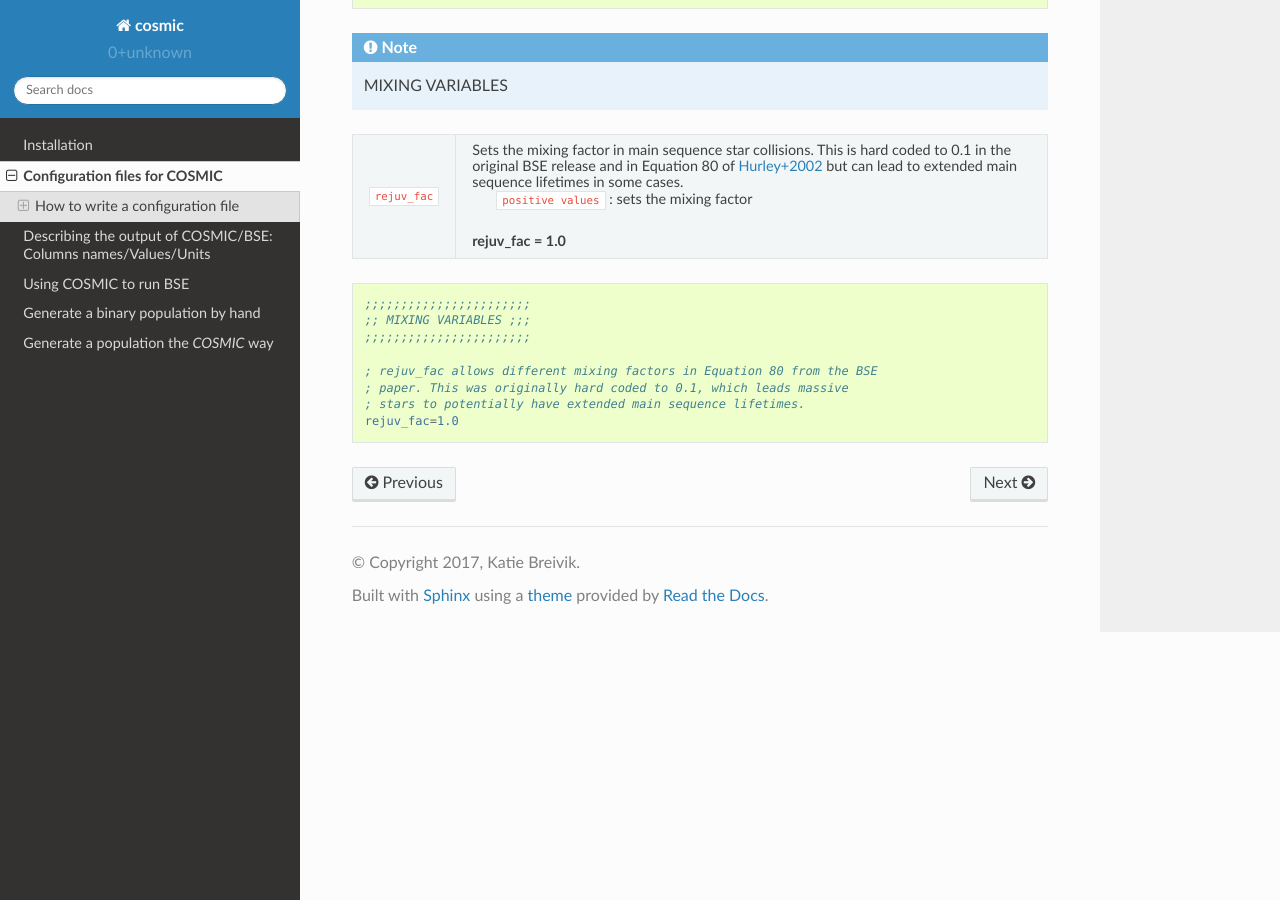
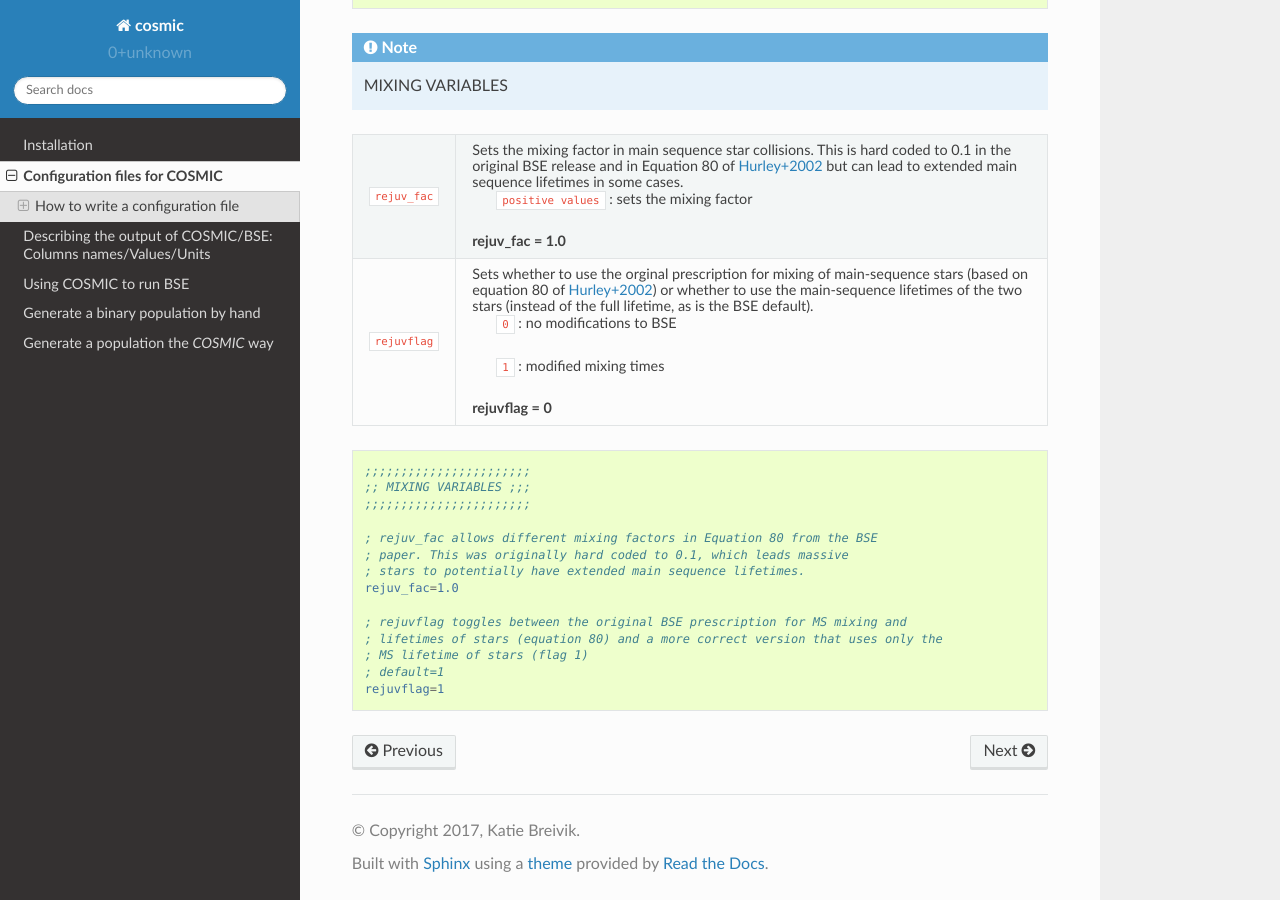
Before and after one commit to COSMIC-PopSynth/COSMIC, a Sphinx documentation site: the page built from docs/inifile/index.rst, in a window 1280 px wide and 900 px high, scrolled down 16194 px. Built offline with Sphinx 7.4.7 and the Read the Docs theme 2.0.0, drawn with Linux system fonts in a browser that asks for light colours; formulas are drawn with MathJax 3.

Commit message:
added new flag to use different mixing prescirptions

```diff
--- a/docs/inifile/index.rst
+++ b/docs/inifile/index.rst
@@ -996,6 +996,17 @@ sampling
                              ``positive values`` : sets the mixing factor
 
                          **rejuv_fac = 1.0**
+``rejuvflag``            Sets whether to use the orginal prescription for mixing
+                         of main-sequence stars (based on equation 80 of `Hurley+2002 <https://ui.adsabs.harvard.edu/abs/2002MNRAS.329..897H/abstract>`_)
+                         or whether to use the main-sequence lifetimes of the two stars
+                         (instead of the full lifetime, as is the BSE default).
+
+
+                            ``0`` : no modifications to BSE
+
+                            ``1`` : modified mixing times
+
+                         **rejuvflag = 0**
 =======================  =====================================================
 
 .. code-block:: ini
@@ -1008,3 +1019,9 @@ sampling
     ; paper. This was originally hard coded to 0.1, which leads massive
     ; stars to potentially have extended main sequence lifetimes.
     rejuv_fac=1.0
+
+    ; rejuvflag toggles between the original BSE prescription for MS mixing and
+    ; lifetimes of stars (equation 80) and a more correct version that uses only the
+    ; MS lifetime of stars (flag 1)
+    ; default=1
+    rejuvflag=1
--- a/docs/runpop/index.rst
+++ b/docs/runpop/index.rst
@@ -131,7 +131,7 @@ The syntax for the Evolve class is as follows:
 
     In [1]: from cosmic.evolve import Evolve
 
-    In [2]: BSEDict = {'xi': 0.5, 'bhflag': 1, 'neta': 0.5, 'windflag': 3, 'wdflag': 0, 'alpha1': 1.0, 'pts1': 0.05, 'pts3': 0.02, 'pts2': 0.01, 'epsnov': 0.001, 'hewind': 1.0, 'ck': -1000, 'bwind': 0.0, 'lambdaf': 0.5, 'mxns': 3.0, 'beta': -1.0, 'tflag': 1, 'acc2': 1.5, 'nsflag': 4, 'ceflag': 0, 'eddfac': 1.0, 'ifflag': 0, 'bconst': -3000, 'sigma': 265.0, 'gamma': -2.0, 'pisn': 45.0, 'natal_kick_array' :[-100.0,-100.0,-100.0,-100.0,-100.0,-100.0], 'bhsigmafrac' : 1.0, 'polar_kick_angle' : 90, 'qcrit_array' : [0.0,0.0,0.0,0.0,0.0,0.0,0.0,0.0,0.0,0.0,0.0,0.0,0.0,0.0,0.0,0.0], 'cekickflag' : 2, 'cehestarflag' : 0, 'cemergeflag' : 0, 'ecsn' : 2.5, 'ecsn_mlow' : 1.4, 'aic' : 1, 'ussn' : 0, 'sigmadiv' :-20.0, 'qcflag' : 2, 'eddlimflag' : 0, 'fprimc_array' : [2.0/21.0,2.0/21.0,2.0/21.0,2.0/21.0,2.0/21.0,2.0/21.0,2.0/21.0,2.0/21.0,2.0/21.0,2.0/21.0,2.0/21.0,2.0/21.0,2.0/21.0,2.0/21.0,2.0/21.0,2.0/21.0], 'bhspinflag' : 0, 'bhspinmag' : 0.0, 'rejuv_fac' : 1.0}
+    In [2]: BSEDict = {'xi': 0.5, 'bhflag': 1, 'neta': 0.5, 'windflag': 3, 'wdflag': 0, 'alpha1': 1.0, 'pts1': 0.05, 'pts3': 0.02, 'pts2': 0.01, 'epsnov': 0.001, 'hewind': 1.0, 'ck': -1000, 'bwind': 0.0, 'lambdaf': 0.5, 'mxns': 3.0, 'beta': -1.0, 'tflag': 1, 'acc2': 1.5, 'nsflag': 4, 'ceflag': 0, 'eddfac': 1.0, 'ifflag': 0, 'bconst': -3000, 'sigma': 265.0, 'gamma': -2.0, 'pisn': 45.0, 'natal_kick_array' :[-100.0,-100.0,-100.0,-100.0,-100.0,-100.0], 'bhsigmafrac' : 1.0, 'polar_kick_angle' : 90, 'qcrit_array' : [0.0,0.0,0.0,0.0,0.0,0.0,0.0,0.0,0.0,0.0,0.0,0.0,0.0,0.0,0.0,0.0], 'cekickflag' : 2, 'cehestarflag' : 0, 'cemergeflag' : 0, 'ecsn' : 2.5, 'ecsn_mlow' : 1.4, 'aic' : 1, 'ussn' : 0, 'sigmadiv' :-20.0, 'qcflag' : 2, 'eddlimflag' : 0, 'fprimc_array' : [2.0/21.0,2.0/21.0,2.0/21.0,2.0/21.0,2.0/21.0,2.0/21.0,2.0/21.0,2.0/21.0,2.0/21.0,2.0/21.0,2.0/21.0,2.0/21.0,2.0/21.0,2.0/21.0,2.0/21.0,2.0/21.0], 'bhspinflag' : 0, 'bhspinmag' : 0.0, 'rejuv_fac' : 1.0, 'rejuvflag' : 0}
 
     In [3]: bpp, bcm, initC  = Evolve.evolve(initialbinarytable=InitialBinaries, BSEDict=BSEDict)
 
```
Also changed, not shown: 5 other files.
